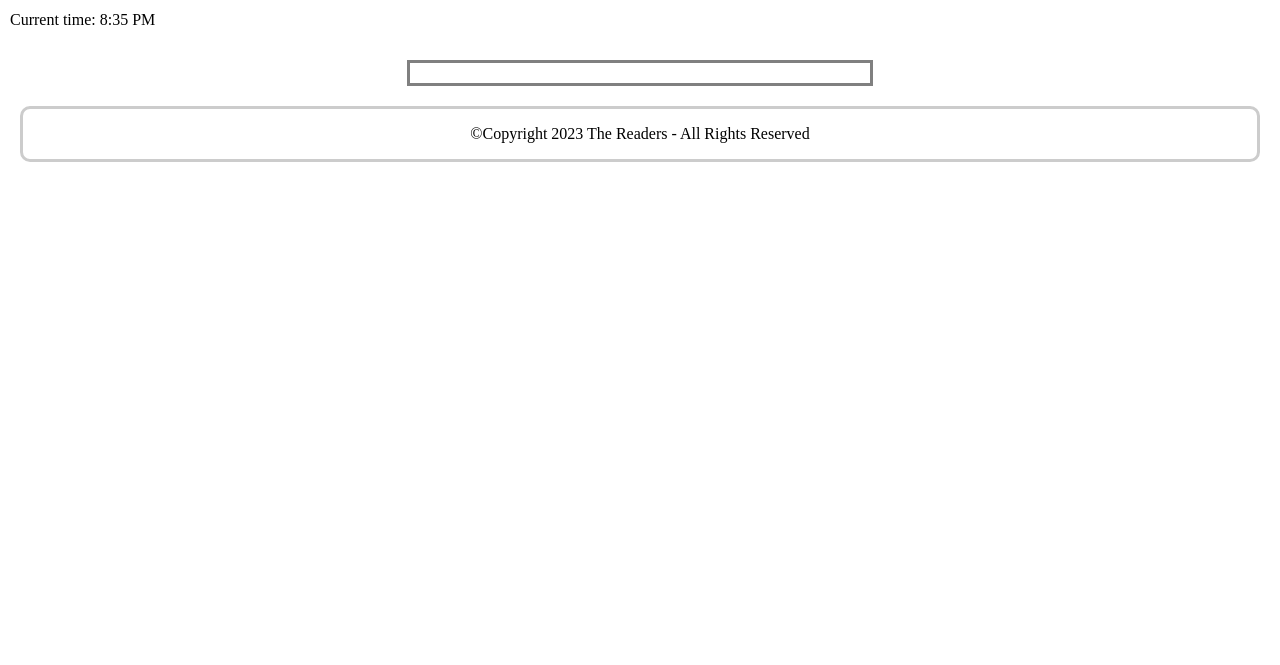
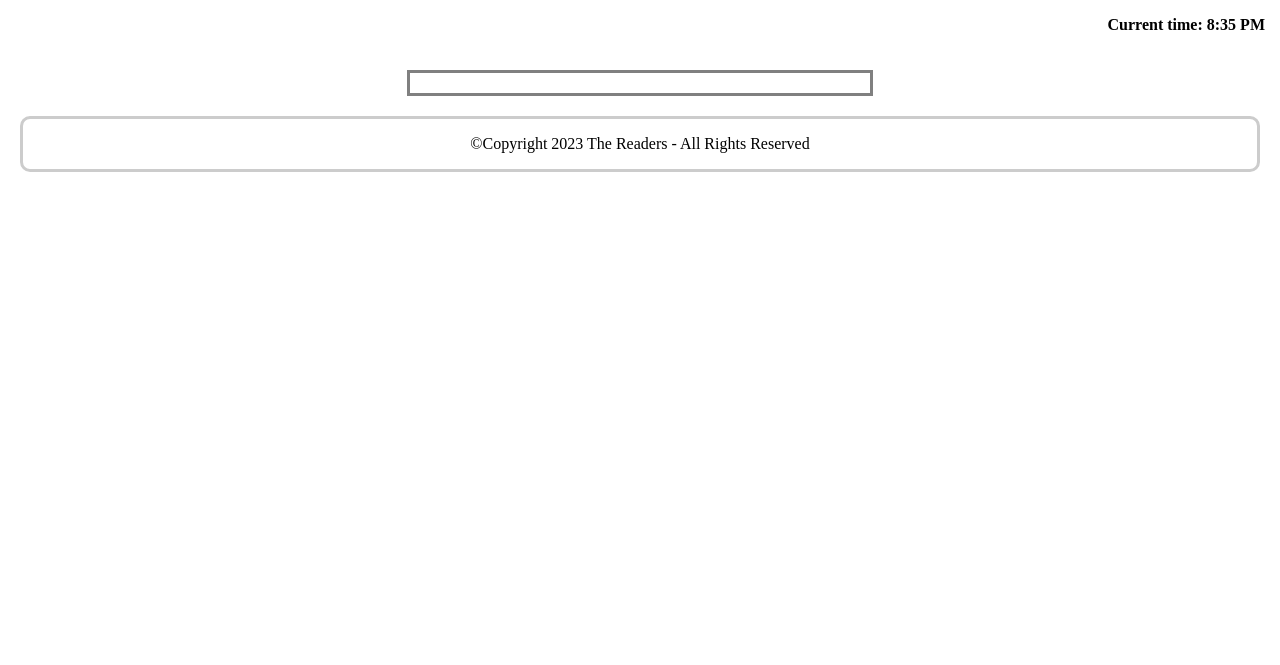
Before and after one commit to mohashyne/Awesome-books, a website with bundled scripts: page index.html in a window 1280 px wide. Shown: the part 135-800 px from the top of the page. Built offline with nearby package versions, Linux system fonts and the light colour scheme.

Commit message:
fix linters

```diff
--- a/index.css
+++ b/index.css
@@ -29,6 +29,14 @@ nav {
   padding: 0;
   border: 3px solid #ccc;
   border-radius: 5px;
+}
+
+.time {
+  font-size: 1.6rem;
+  padding: 0.5rem;
+  font-weight: bold;
+  display: flex;
+  justify-content: flex-end;
 }
 
 ul {
--- a/index.js
+++ b/index.js
@@ -1,6 +1,6 @@
+import { DateTime } from './modules/luxon.js';
 import { BookCollection } from './modules/bookCollection.js';
 import { setupNavigation } from './modules/navigation.js';
-import { DateTime } from './modules/luxon.js';
 
 BookCollection.init();
 setupNavigation();
@@ -10,20 +10,8 @@ const currentTime = DateTime.now().toLocaleString(DateTime.TIME_SIMPLE);
 const header = document.querySelector('header');
 const timeElement = document.createElement('p');
 timeElement.textContent = `Current time: ${currentTime}`;
+timeElement.classList.add('time');
 header.appendChild(timeElement);
-
-
-
-
-
-
-
-
-
-
-
-
-
 
 // class BookCollection {
 //     static init() {
```
Also changed, not shown: package.json (+12 -1 lines), .eslintrc.json, .github/workflows/linters.yml, .stylelintrc.json, modules/bookCollection.js (indentation only), modules/navigation.js (indentation only), 2 other files. Lines whose indentation alone changed are shown as unchanged.
